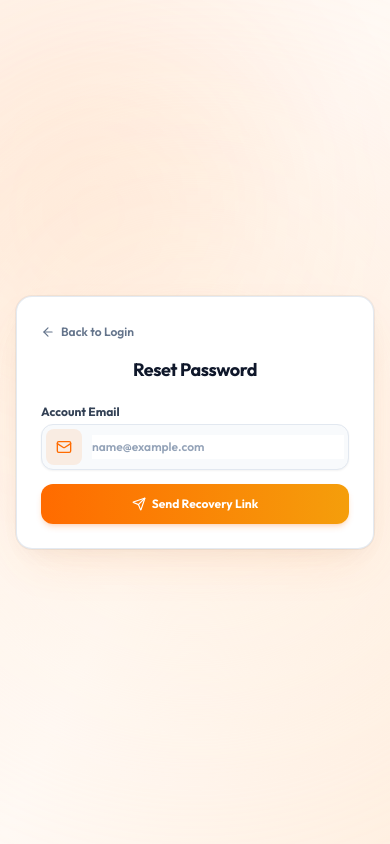
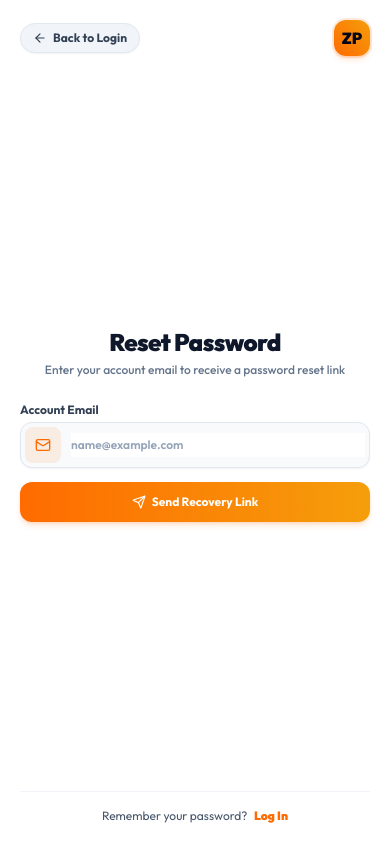
Before and after one commit to awogor/zuvapay, a Next.js app: page /forgot-password in a window 390 px wide. Built offline with nearby package versions, Linux system fonts and the light colour scheme; no server answers; a web font is replaced by a local one.

Commit message:
fix(auth): make login and auth pages full width and dynamically responsive on mobile

```diff
--- a/src/components/marketing-pages/ForgotPasswordPageView.tsx
+++ b/src/components/marketing-pages/ForgotPasswordPageView.tsx
@@ -41,27 +41,36 @@ export function ForgotPasswordPageView() {
   };
 
   return (
-    <div className="min-h-screen w-full flex flex-col items-center justify-center py-8 sm:py-10 px-4 bg-[#FFF9F3] bg-gradient-to-br from-[#FFF5EC] via-[#FFF9F4] to-[#FFF0E2] relative overflow-y-auto sm:overflow-hidden selection:bg-zuva-solar selection:text-white">
-      {/* Background ambient solar glow orbs */}
-      <div className="absolute top-1/4 left-1/4 -translate-x-1/2 -translate-y-1/2 h-96 w-96 rounded-full bg-[#FF6B00]/10 blur-[100px] pointer-events-none" />
-      <div className="absolute bottom-1/4 right-1/4 translate-x-1/2 translate-y-1/2 h-96 w-96 rounded-full bg-[#F59E0B]/12 blur-[100px] pointer-events-none" />
-      <div className="absolute top-1/2 left-1/2 -translate-x-1/2 -translate-y-1/2 h-[480px] w-[480px] rounded-full bg-[#FFF0E0]/60 blur-[120px] pointer-events-none" />
+    <div className="min-h-screen w-full flex flex-col items-center justify-center p-0 sm:py-10 sm:px-4 bg-white sm:bg-[#FFF9F3] sm:bg-gradient-to-br sm:from-[#FFF5EC] sm:via-[#FFF9F4] sm:to-[#FFF0E2] relative overflow-y-auto selection:bg-brand-orange selection:text-white">
+      {/* Background ambient solar glow orbs - visible on desktop */}
+      <div className="hidden sm:block absolute top-1/4 left-1/4 -translate-x-1/2 -translate-y-1/2 h-96 w-96 rounded-full bg-[#FF6B00]/10 blur-[100px] pointer-events-none" />
+      <div className="hidden sm:block absolute bottom-1/4 right-1/4 translate-x-1/2 translate-y-1/2 h-96 w-96 rounded-full bg-[#F59E0B]/12 blur-[100px] pointer-events-none" />
+      <div className="hidden sm:block absolute top-1/2 left-1/2 -translate-x-1/2 -translate-y-1/2 h-[480px] w-[480px] rounded-full bg-[#FFF0E0]/60 blur-[120px] pointer-events-none" />
 
-      {/* Form Container - Compact, popping white card with zero wasted gaps */}
-      <div className="relative z-10 w-full max-w-sm rounded-2xl border border-slate-200/90 bg-white p-6 shadow-[0_20px_50px_-12px_rgba(255,107,0,0.12),0_8px_24px_-8px_rgba(15,23,42,0.06)] ring-1 ring-slate-900/5">
+      {/* Form Container - Full width dynamic on mobile, sleek centered card on desktop */}
+      <div className="relative z-10 w-full min-h-screen sm:min-h-0 sm:max-w-sm flex flex-col justify-between sm:justify-center rounded-none sm:rounded-3xl border-0 sm:border sm:border-slate-200/90 bg-white p-5 sm:p-7 sm:shadow-[0_20px_50px_-12px_rgba(255,107,0,0.12),0_8px_24px_-8px_rgba(15,23,42,0.06)] sm:ring-1 sm:ring-slate-900/5 sm:my-auto">
+        <div className="flex items-center justify-between w-full mb-6 sm:mb-4">
           <Link
             href="/login"
-          className="inline-flex items-center gap-1.5 text-xs font-semibold text-slate-500 hover:text-slate-900 mb-4 transition-colors"
+            className="inline-flex items-center gap-1.5 px-3 py-1.5 rounded-full bg-slate-100 hover:bg-slate-200 text-slate-700 hover:text-slate-900 border border-slate-200 shadow-sm text-xs font-bold transition-all"
           >
             <ArrowLeft className="w-3.5 h-3.5" />
-          Back to Login
+            <span>Back to Login</span>
           </Link>
+          <div className="w-9 h-9 rounded-xl bg-gradient-to-tr from-brand-orange to-amber-500 flex items-center justify-center font-black text-base text-slate-950 shadow-md shadow-orange-500/20 ring-2 ring-orange-500/15">
+            ZP
+          </div>
+        </div>
 
+        <div className="flex-1 flex flex-col justify-center sm:block">
           {/* Clean Small Heading */}
-        <div className="text-center mb-5">
-          <h1 className="text-lg font-bold tracking-tight text-slate-900">
+          <div className="text-center mb-6 sm:mb-5">
+            <h1 className="text-2xl sm:text-lg font-black tracking-tight text-slate-900">
               Reset Password
             </h1>
+            <p className="text-xs text-slate-500 font-medium mt-1">
+              Enter your account email to receive a password reset link
+            </p>
           </div>
 
         {submitted ? (
@@ -111,6 +120,15 @@ export function ForgotPasswordPageView() {
           </form>
         )}
         </div>
+
+        {/* Return to login link */}
+        <div className="pt-4 text-center text-xs text-slate-600 border-t border-slate-100 mt-6 sm:mt-4">
+          Remember your password?{' '}
+          <Link href="/login" className="font-black text-brand-orange hover:underline ml-1">
+            Log In
+          </Link>
+        </div>
+      </div>
     </div>
   );
 }
--- a/src/components/marketing-pages/LoginPageView.tsx
+++ b/src/components/marketing-pages/LoginPageView.tsx
@@ -92,58 +92,63 @@ function LoginFormContent() {
   };
 
   return (
-    <div className="min-h-screen w-full flex flex-col justify-center items-center py-8 sm:py-10 px-4 bg-[#FFF9F3] bg-gradient-to-br from-[#FFF5EC] via-[#FFF9F4] to-[#FFF0E2] relative overflow-y-auto selection:bg-brand-orange selection:text-white">
-      {/* Background ambient solar glow orbs */}
-      <div className="absolute top-1/4 left-1/4 -translate-x-1/2 -translate-y-1/2 h-96 w-96 rounded-full bg-[#FF6B00]/10 blur-[100px] pointer-events-none" />
-      <div className="absolute bottom-1/4 right-1/4 translate-x-1/2 translate-y-1/2 h-96 w-96 rounded-full bg-[#F59E0B]/12 blur-[100px] pointer-events-none" />
-      <div className="absolute top-1/2 left-1/2 -translate-x-1/2 -translate-y-1/2 h-[480px] w-[480px] rounded-full bg-[#FFF0E0]/60 blur-[120px] pointer-events-none" />
+    <div className="min-h-screen w-full flex flex-col justify-center items-center p-0 sm:py-10 sm:px-4 bg-white sm:bg-[#FFF9F3] sm:bg-gradient-to-br sm:from-[#FFF5EC] sm:via-[#FFF9F4] sm:to-[#FFF0E2] relative overflow-y-auto selection:bg-brand-orange selection:text-white">
+      {/* Background ambient solar glow orbs - visible on desktop */}
+      <div className="hidden sm:block absolute top-1/4 left-1/4 -translate-x-1/2 -translate-y-1/2 h-96 w-96 rounded-full bg-[#FF6B00]/10 blur-[100px] pointer-events-none" />
+      <div className="hidden sm:block absolute bottom-1/4 right-1/4 translate-x-1/2 translate-y-1/2 h-96 w-96 rounded-full bg-[#F59E0B]/12 blur-[100px] pointer-events-none" />
+      <div className="hidden sm:block absolute top-1/2 left-1/2 -translate-x-1/2 -translate-y-1/2 h-[480px] w-[480px] rounded-full bg-[#FFF0E0]/60 blur-[120px] pointer-events-none" />
 
-      {/* Floating Home Back Button */}
+      {/* Main Login Form Container - Full width dynamic on mobile, sleek centered card on desktop */}
+      <div className="relative z-10 w-full min-h-screen sm:min-h-0 sm:max-w-[440px] flex flex-col justify-between sm:justify-center rounded-none sm:rounded-3xl border-0 sm:border sm:border-slate-200/90 bg-white p-5 sm:p-7 sm:shadow-[0_20px_50px_-12px_rgba(255,107,0,0.12),0_8px_24px_-8px_rgba(15,23,42,0.06)] sm:ring-1 sm:ring-slate-900/5 sm:my-auto">
+
+        {/* Top Header bar with Home button and brand badge */}
+        <div className="flex items-center justify-between w-full mb-6 sm:mb-5">
           <Link
             href="/"
-        className="absolute top-4 left-4 sm:top-5 sm:left-5 z-20 inline-flex items-center gap-1.5 px-3.5 py-1.5 rounded-full bg-white/90 hover:bg-white text-slate-700 hover:text-slate-900 border border-slate-200 shadow-sm text-xs font-bold transition-all backdrop-blur-md"
+            className="inline-flex items-center gap-1.5 px-3 py-1.5 rounded-full bg-slate-100 hover:bg-slate-200 text-slate-700 hover:text-slate-900 border border-slate-200 shadow-sm text-xs font-bold transition-all"
           >
             <ArrowLeft className="w-3.5 h-3.5" />
             <span>Home</span>
           </Link>
-
-      {/* Main Login Card - Compact, sleek, responsive */}
-      <div className="relative z-10 w-full max-w-[400px] rounded-2xl sm:rounded-3xl border border-slate-200/90 bg-white p-4.5 sm:p-6 shadow-[0_20px_50px_-12px_rgba(255,107,0,0.12),0_8px_24px_-8px_rgba(15,23,42,0.06)] ring-1 ring-slate-900/5 my-auto">
-        {/* Header with popping brand logo and black heading */}
-        <div className="text-center mb-3 sm:mb-3.5">
-          <div className="w-10 h-10 rounded-xl bg-gradient-to-tr from-brand-orange to-amber-500 flex items-center justify-center font-black text-lg text-slate-950 shadow-md shadow-orange-500/20 mx-auto mb-1.5 ring-2 ring-orange-500/15">
+          <div className="w-9 h-9 rounded-xl bg-gradient-to-tr from-brand-orange to-amber-500 flex items-center justify-center font-black text-base text-slate-950 shadow-md shadow-orange-500/20 ring-2 ring-orange-500/15">
             ZP
           </div>
-          <h1 className="text-lg sm:text-xl font-black tracking-tight text-slate-900">
+        </div>
+
+        {/* Center Content Section */}
+        <div className="flex-1 flex flex-col justify-center sm:block">
+          {/* Heading */}
+          <div className="text-center mb-5 sm:mb-4">
+            <h1 className="text-2xl sm:text-xl font-black tracking-tight text-slate-900">
               Welcome Back
             </h1>
-          <p className="text-[11px] sm:text-xs text-slate-500 font-medium mt-0.5">
+            <p className="text-xs text-slate-500 font-medium mt-1">
               Enter your details to continue to your dashboard
             </p>
           </div>
 
-        <div className="space-y-3">
+          <div className="space-y-3.5 sm:space-y-3 w-full">
             {isMockMode && (
-            <div className="p-2 rounded-xl bg-amber-50 border border-amber-200/80 text-xs text-amber-900 flex items-center justify-between">
-              <span className="text-[11px] font-medium text-amber-800">Demo User: @davidadeleke</span>
+              <div className="p-2.5 rounded-xl bg-amber-50 border border-amber-200/80 text-xs text-amber-900 flex items-center justify-between">
+                <span className="text-xs font-medium text-amber-800">Demo User: @davidadeleke</span>
                 <button
                   onClick={handleQuickDemo}
                   type="button"
-                className="px-2 py-0.5 rounded-lg bg-brand-orange text-slate-950 font-bold text-[11px] shadow-sm hover:opacity-90"
+                  className="px-2.5 py-1 rounded-lg bg-brand-orange text-slate-950 font-bold text-xs shadow-sm hover:opacity-90"
                 >
                   1-Click Demo
                 </button>
               </div>
             )}
 
-          <form onSubmit={handleSubmit} className="space-y-3">
+            <form onSubmit={handleSubmit} className="space-y-3.5 sm:space-y-3">
               {/* Username / Email Field - With brand icon background */}
               <div>
                 <label className="block text-xs font-bold text-slate-700 mb-1">
                   Username or Email
                 </label>
-              <div className="flex items-center gap-2.5 p-1 sm:p-1.5 rounded-xl sm:rounded-2xl bg-slate-50 border border-slate-200 focus-within:border-brand-orange focus-within:bg-white focus-within:ring-2 focus-within:ring-orange-500/15 transition-all shadow-sm">
-                <div className="w-9 h-9 sm:w-10 sm:h-10 rounded-lg sm:rounded-xl bg-brand-orange/10 text-brand-orange flex items-center justify-center flex-shrink-0">
+                <div className="flex items-center gap-2.5 p-1.5 rounded-xl sm:rounded-2xl bg-slate-50 border border-slate-200 focus-within:border-brand-orange focus-within:bg-white focus-within:ring-2 focus-within:ring-orange-500/15 transition-all shadow-sm">
+                  <div className="w-10 h-10 rounded-lg sm:rounded-xl bg-brand-orange/10 text-brand-orange flex items-center justify-center flex-shrink-0">
                     {identifier.startsWith('@') ? (
                       <AtSign className="w-4 h-4 text-brand-orange" />
                     ) : (
@@ -158,7 +163,7 @@ function LoginFormContent() {
                     required
                     autoCapitalize="none"
                     autoCorrect="off"
-                  className="w-full bg-transparent text-xs sm:text-sm font-semibold text-slate-900 placeholder-slate-400 focus:outline-none py-1 pr-2.5"
+                    className="w-full bg-transparent text-sm font-semibold text-slate-900 placeholder-slate-400 focus:outline-none py-1 pr-2.5"
                   />
                 </div>
               </div>
@@ -176,8 +181,8 @@ function LoginFormContent() {
                     Forgot password?
                   </Link>
                 </div>
-              <div className="flex items-center gap-2.5 p-1 sm:p-1.5 rounded-xl sm:rounded-2xl bg-slate-50 border border-slate-200 focus-within:border-brand-orange focus-within:bg-white focus-within:ring-2 focus-within:ring-orange-500/15 transition-all shadow-sm">
-                <div className="w-9 h-9 sm:w-10 sm:h-10 rounded-lg sm:rounded-xl bg-brand-orange/10 text-brand-orange flex items-center justify-center flex-shrink-0">
+                <div className="flex items-center gap-2.5 p-1.5 rounded-xl sm:rounded-2xl bg-slate-50 border border-slate-200 focus-within:border-brand-orange focus-within:bg-white focus-within:ring-2 focus-within:ring-orange-500/15 transition-all shadow-sm">
+                  <div className="w-10 h-10 rounded-lg sm:rounded-xl bg-brand-orange/10 text-brand-orange flex items-center justify-center flex-shrink-0">
                     <Lock className="w-4 h-4 text-brand-orange" />
                   </div>
                   <input
@@ -186,12 +191,12 @@ function LoginFormContent() {
                     onChange={(e) => setPassword(e.target.value)}
                     placeholder="Enter your password"
                     required
-                  className="w-full bg-transparent text-xs sm:text-sm font-semibold text-slate-900 placeholder-slate-400 focus:outline-none py-1"
+                    className="w-full bg-transparent text-sm font-semibold text-slate-900 placeholder-slate-400 focus:outline-none py-1"
                   />
                   <button
                     type="button"
                     onClick={() => setShowPassword(!showPassword)}
-                  className="p-1.5 text-slate-400 hover:text-slate-700 transition-colors flex-shrink-0 mr-1"
+                    className="p-2 text-slate-400 hover:text-slate-700 transition-colors flex-shrink-0 mr-1"
                     aria-label={showPassword ? 'Hide password' : 'Show password'}
                   >
                     {showPassword ? <EyeOff className="w-4 h-4" /> : <Eye className="w-4 h-4" />}
@@ -199,11 +204,11 @@ function LoginFormContent() {
                 </div>
               </div>
 
-            {/* Sleek Submit Button */}
+              {/* Full Width Submit Button */}
               <button
                 type="submit"
                 disabled={loading}
-              className="w-full h-11 rounded-xl bg-gradient-to-r from-brand-orange to-amber-500 hover:from-amber-600 hover:to-orange-600 text-slate-950 font-bold text-xs sm:text-sm transition-all shadow-md shadow-orange-500/20 disabled:opacity-50 flex items-center justify-center gap-1.5 active:scale-[0.99] mt-1"
+                className="w-full h-12 sm:h-11 rounded-xl bg-gradient-to-r from-brand-orange to-amber-500 hover:from-amber-600 hover:to-orange-600 text-slate-950 font-bold text-sm transition-all shadow-md shadow-orange-500/20 disabled:opacity-50 flex items-center justify-center gap-1.5 active:scale-[0.99] mt-2 sm:mt-1"
               >
                 <span>{loading ? 'Signing in...' : 'Log In'}</span>
                 <ArrowRight className="w-4 h-4 stroke-[2.5]" />
@@ -211,20 +216,21 @@ function LoginFormContent() {
             </form>
 
             {/* Security Notice Pill */}
-          <div className="p-2 sm:p-2.5 rounded-xl bg-orange-500/5 border border-orange-500/15 text-slate-700 text-xs flex items-center gap-2.5">
+            <div className="p-2.5 rounded-xl bg-orange-500/5 border border-orange-500/15 text-slate-700 text-xs flex items-center gap-2.5">
               <div className="w-6 h-6 rounded-lg bg-brand-orange/10 text-brand-orange flex items-center justify-center flex-shrink-0">
-              <Lock className="w-3 h-3 stroke-[2.5]" />
+                <Lock className="w-3.5 h-3.5 stroke-[2.5]" />
               </div>
-            <span className="text-[11px] font-medium text-slate-600 leading-snug">
+              <span className="text-xs font-medium text-slate-600 leading-snug">
                 Protected by 256-bit financial encryption
               </span>
             </div>
           </div>
+        </div>
 
         {/* Register Footer Link */}
-        <div className="pt-3 text-center text-xs text-slate-600 border-t border-slate-100 mt-3">
+        <div className="pt-4 sm:pt-3 text-center text-xs text-slate-600 border-t border-slate-100 mt-6 sm:mt-4">
           Don't have an account?{' '}
-          <Link href="/signup" className="font-black text-brand-orange hover:underline">
+          <Link href="/signup" className="font-black text-brand-orange hover:underline ml-1">
             Register
           </Link>
         </div>
--- a/src/components/marketing-pages/SignupPageView.tsx
+++ b/src/components/marketing-pages/SignupPageView.tsx
@@ -110,28 +110,36 @@ export function SignupPageView() {
   };
 
   return (
-    <div className="min-h-screen w-full flex flex-col items-center justify-center py-8 sm:py-10 px-4 bg-[#FFF9F3] bg-gradient-to-br from-[#FFF5EC] via-[#FFF9F4] to-[#FFF0E2] relative overflow-y-auto selection:bg-zuva-solar selection:text-white">
-      {/* Background ambient solar glow orbs */}
-      <div className="absolute top-1/4 left-1/4 -translate-x-1/2 -translate-y-1/2 h-96 w-96 rounded-full bg-[#FF6B00]/10 blur-[100px] pointer-events-none" />
-      <div className="absolute bottom-1/4 right-1/4 translate-x-1/2 translate-y-1/2 h-96 w-96 rounded-full bg-[#F59E0B]/12 blur-[100px] pointer-events-none" />
-      <div className="absolute top-1/2 left-1/2 -translate-x-1/2 -translate-y-1/2 h-[480px] w-[480px] rounded-full bg-[#FFF0E0]/60 blur-[120px] pointer-events-none" />
+    <div className="min-h-screen w-full flex flex-col items-center justify-center p-0 sm:py-10 sm:px-4 bg-white sm:bg-[#FFF9F3] sm:bg-gradient-to-br sm:from-[#FFF5EC] sm:via-[#FFF9F4] sm:to-[#FFF0E2] relative overflow-y-auto selection:bg-brand-orange selection:text-white">
+      {/* Background ambient solar glow orbs - visible on desktop */}
+      <div className="hidden sm:block absolute top-1/4 left-1/4 -translate-x-1/2 -translate-y-1/2 h-96 w-96 rounded-full bg-[#FF6B00]/10 blur-[100px] pointer-events-none" />
+      <div className="hidden sm:block absolute bottom-1/4 right-1/4 translate-x-1/2 translate-y-1/2 h-96 w-96 rounded-full bg-[#F59E0B]/12 blur-[100px] pointer-events-none" />
+      <div className="hidden sm:block absolute top-1/2 left-1/2 -translate-x-1/2 -translate-y-1/2 h-[480px] w-[480px] rounded-full bg-[#FFF0E0]/60 blur-[120px] pointer-events-none" />
 
-      {/* Floating back button */}
+      {/* Form Container - Full width dynamic on mobile, sleek centered card on desktop */}
+      <div className="relative z-10 w-full min-h-screen sm:min-h-0 sm:max-w-md flex flex-col justify-between sm:justify-center rounded-none sm:rounded-3xl border-0 sm:border sm:border-slate-200/90 bg-white p-5 sm:p-7 sm:shadow-[0_20px_50px_-12px_rgba(255,107,0,0.12),0_8px_24px_-8px_rgba(15,23,42,0.06)] sm:ring-1 sm:ring-slate-900/5 sm:my-auto">
+        <div className="flex items-center justify-between w-full mb-6 sm:mb-4">
           <Link
             href="/"
-        className="absolute top-5 left-5 z-20 inline-flex items-center gap-1.5 px-3 py-1 rounded-full bg-white/80 hover:bg-white border border-slate-200 shadow-sm text-xs font-semibold text-slate-600 hover:text-slate-900 transition-all backdrop-blur-md"
+            className="inline-flex items-center gap-1.5 px-3 py-1.5 rounded-full bg-slate-100 hover:bg-slate-200 text-slate-700 hover:text-slate-900 border border-slate-200 shadow-sm text-xs font-bold transition-all"
           >
             <ArrowLeft className="w-3.5 h-3.5" />
             <span>Home</span>
           </Link>
+          <div className="w-9 h-9 rounded-xl bg-gradient-to-tr from-brand-orange to-amber-500 flex items-center justify-center font-black text-base text-slate-950 shadow-md shadow-orange-500/20 ring-2 ring-orange-500/15">
+            ZP
+          </div>
+        </div>
 
-      {/* Form Container - Compact, popping white card with zero wasted gaps */}
-      <div className="relative z-10 w-full max-w-md rounded-2xl border border-slate-200/90 bg-white p-6 shadow-[0_20px_50px_-12px_rgba(255,107,0,0.12),0_8px_24px_-8px_rgba(15,23,42,0.06)] ring-1 ring-slate-900/5 my-4">
-        {/* Clean Small Heading - No Icon, No Subtitle */}
-        <div className="text-center mb-4">
-          <h1 className="text-lg font-bold tracking-tight text-slate-900">
-            Create an Account on <span className="text-zuva-solar">ZuvaPay</span>
+        <div>
+          {/* Clean Small Heading */}
+          <div className="text-center mb-5 sm:mb-4">
+            <h1 className="text-2xl sm:text-lg font-black tracking-tight text-slate-900">
+              Create an Account on <span className="text-brand-orange">ZuvaPay</span>
             </h1>
+            <p className="text-xs text-slate-500 font-medium mt-1">
+              Fast, reliable everyday digital payments
+            </p>
           </div>
 
         <form onSubmit={handleSubmit} className="space-y-3">
@@ -299,10 +307,11 @@ export function SignupPageView() {
             </button>
           </div>
         </form>
+        </div>
 
-        <div className="mt-4 text-center text-xs text-slate-500">
+        <div className="pt-4 text-center text-xs text-slate-500 border-t border-slate-100 mt-6 sm:mt-4">
           Already have an account?{' '}
-          <Link href="/login" className="font-bold text-zuva-solar hover:underline">
+          <Link href="/login" className="font-black text-brand-orange hover:underline ml-1">
             Sign In
           </Link>
         </div>
```
Lines whose indentation alone changed are shown as unchanged.
